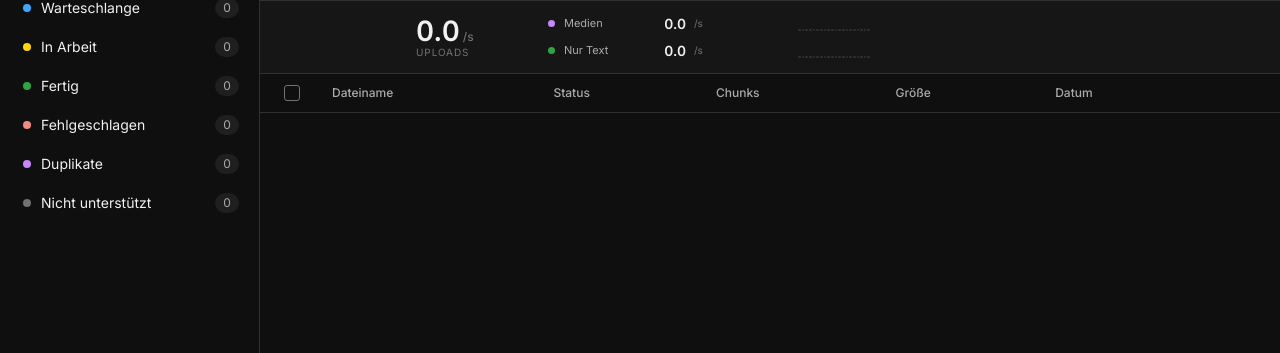
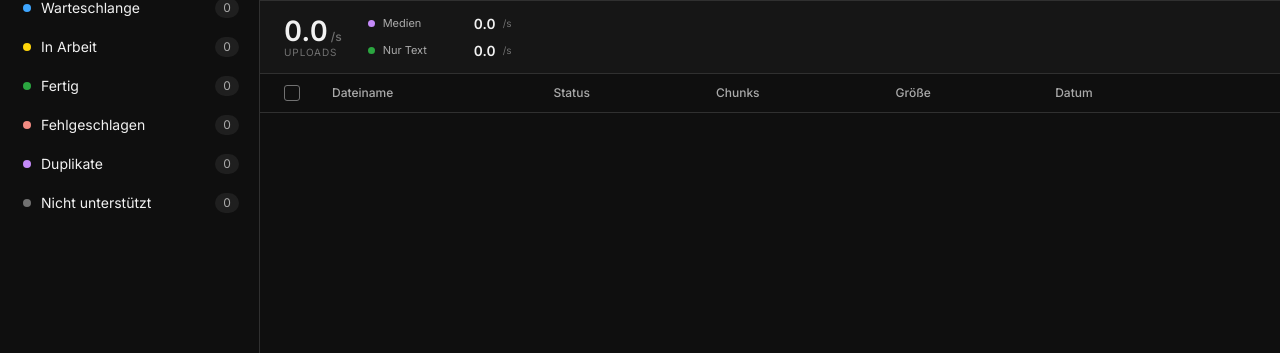
Before and after one commit to antndev/data-injector, a Python web app: template app/templates/index.html in a window 1280 px wide. Shown: the part 67-420 px from the top of the page. Run offline with Jinja, Linux system fonts and the light colour scheme; the template is opened without the code that fills it: most values are stand-ins (such as "Sample title", 1, 10 or a date in 2020); lists and menus that the app fills with data are empty.

Commit message:
Let the strip shrink when there is nothing to report
A hidden ETA still held its column and an empty sparkline still drew twenty
two pixel bars, so an idle dashboard showed a gap and two grey lines that
looked like broken widgets. Both now take no space until they have something
to say.

```diff
--- a/app/templates/index.html
+++ b/app/templates/index.html
@@ -138,10 +138,10 @@ aside{width:260px;flex-shrink:0;border-right:1px solid var(--line);display:flex;
 main{flex:1;display:flex;flex-direction:column;min-width:0}
 header{display:flex;align-items:center;gap:10px;padding:14px 24px;border-bottom:1px solid var(--line)}
 
-.rates{display:flex;align-items:center;gap:36px;padding:12px 24px;
+.rates{display:flex;align-items:center;gap:26px;padding:12px 24px;
   border-bottom:1px solid var(--line);background:#161616;overflow-x:auto}
 .big-stat{display:flex;flex-direction:column;align-items:flex-start;gap:2px;
-  line-height:1;flex-shrink:0;min-width:96px}
+  line-height:1;flex-shrink:0}
 .big-stat .v{font-size:28px;font-weight:600;color:var(--text);
   font-variant-numeric:tabular-nums;white-space:nowrap}
 .big-stat .u{font-size:12px;font-weight:500;color:var(--dim);margin-left:3px}
@@ -149,8 +149,8 @@ header{display:flex;align-items:center;gap:10px;padding:14px 24px;border-bottom:
 .big-stat.eta .v{color:var(--purple)}
 .big-stat.eta .v.loading{font-size:16px;font-weight:500;color:var(--mute)}
 .rate-rows{display:flex;flex-direction:column;gap:6px}
-.rate{display:grid;grid-template-columns:8px 74px 40px 22px 66px 72px;
-  align-items:center;column-gap:8px}
+.rate{display:grid;grid-template-columns:8px 68px 38px 20px 62px 66px;
+  align-items:center;column-gap:7px}
 .rate .mark{display:flex;align-items:center;justify-content:flex-start}
 .rate .l{color:var(--mute);font-size:11px;white-space:nowrap;overflow:hidden;text-overflow:ellipsis}
 .rate .v{font-size:14px;font-weight:600;font-variant-numeric:tabular-nums;color:var(--text);
@@ -185,7 +185,7 @@ header{display:flex;align-items:center;gap:10px;padding:14px 24px;border-bottom:
 #eta-box .info:hover::after,#eta-box .info:hover::before,#eta-box .info:focus-visible::after,#eta-box .info:focus-visible::before{opacity:1;visibility:visible}
 .rate.tput{color:var(--dim);font-size:12px}
 .rate.tput b{color:var(--mute);font-weight:500}
-.spark{display:flex;align-items:flex-end;gap:1px;height:14px;width:72px;overflow:hidden}
+.spark{display:flex;align-items:flex-end;gap:1px;height:14px;width:66px;overflow:hidden}
 .spark span{width:3px;background:var(--line);border-radius:1px;transition:height .3s}
 .rate.in .spark span.hot{background:var(--blue)}
 .rate.out .spark span.hot{background:var(--green)}
@@ -1095,7 +1095,8 @@ function paintSpark(id,arr){
     if(dt<SPARK_WINDOW_MS) counts[Math.min(SPARK_BUCKETS-1,Math.floor((SPARK_WINDOW_MS-dt)/bs))]++;
   }
   const max=Math.max(2,...counts);
-  el.querySelectorAll('span').forEach((s,i)=>{s.style.height=Math.max(2,Math.round((counts[i]/max)*16))+'px';s.classList.toggle('hot',counts[i]>0);});
+  el.style.visibility=counts.some(c=>c>0)?'visible':'hidden';
+  el.querySelectorAll('span').forEach((s,i)=>{s.style.height=Math.max(2,Math.round((counts[i]/max)*14))+'px';s.classList.toggle('hot',counts[i]>0);});
 }
 function fmtETA(sec){
   if(!isFinite(sec)||sec<=0)return '—';
@@ -1157,7 +1158,7 @@ function updateRates(){
 let _etaState={mode:null,text:null};
 function setEtaDisplay(mode,text){
   const box=$('eta-box');
-  if(box) box.style.visibility=(mode==='idle')?'hidden':'visible';
+  if(box) box.style.display=(mode==='idle')?'none':'flex';
   if(_etaState.mode===mode&&_etaState.text===text) return;
   const eta=$('r-eta');
   if(mode!==_etaState.mode){
```
